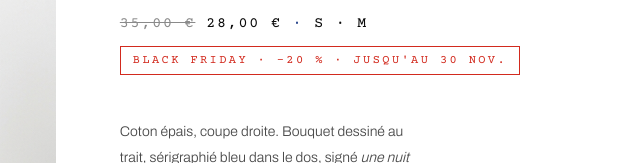
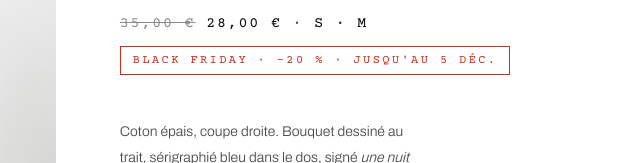
Before and after one commit to aurelstudio/aurel, a plain HTML site: page index.html in a window 1280 px wide. Shown: the part 2457-2620 px from the top of the page, 580-1220 px from the left. Drawn offline with nearby package versions, Linux system fonts and the light colour scheme.

Commit message:
Black Friday

```diff
--- a/index.html
+++ b/index.html
@@ -155,7 +155,7 @@
       <span class="etiquette">Édition Fleur Bleue</span>
       <h2 class="produit-titre">T-shirt<br>Fleur&nbsp;Bleue</h2>
       <p class="prix"><s style="color:var(--gris)">35,00 €</s> 28,00 € <span class="accent">·</span> S · M</p>
-      <p style="display:inline-block;margin:14px 0 22px;padding:7px 12px;border:1px solid var(--rouge);color:var(--rouge);font-family:'Courier Prime',monospace;font-size:12px;letter-spacing:.2em;text-transform:uppercase">Black Friday · −20 % · jusqu'au 30 nov.</p>
+      <p style="display:inline-block;margin:14px 0 22px;padding:7px 12px;border:1px solid var(--rouge);color:var(--rouge);font-family:'Courier Prime',monospace;font-size:12px;letter-spacing:.2em;text-transform:uppercase">Black Friday · −20 % · jusqu'au 5 déc.</p>
       <p class="descriptif">
         Coton épais, coupe droite. Bouquet dessiné au trait, sérigraphié bleu dans
         le dos, signé <em>une nuit d'été</em>. Le monogramme Aurel Studio est repris
```
Also changed, not shown: produit.html (+1 -1 lines).
